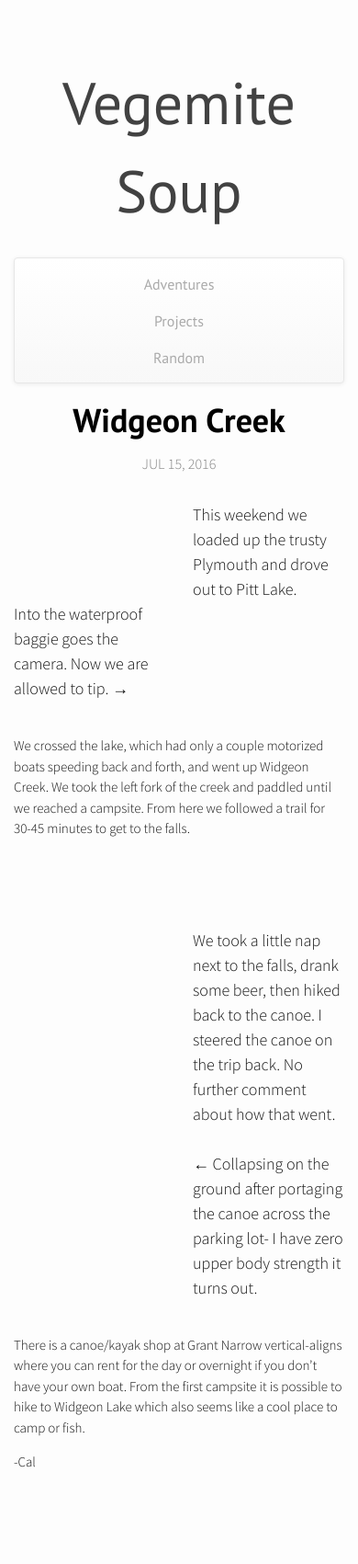
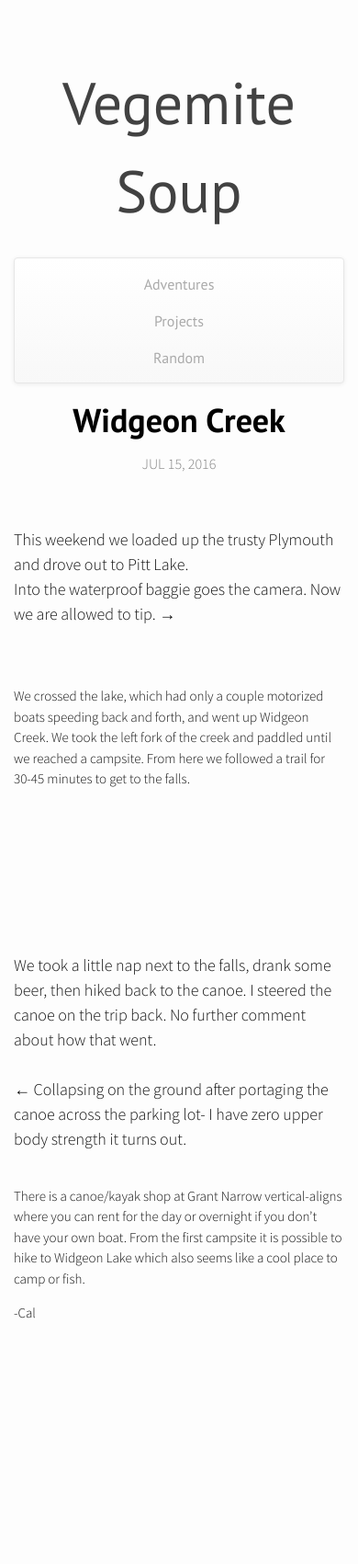
Before and after one commit to calthomson/calthomson.github.io, a Jekyll site: the page built from _posts/2016-07-15-widgeon-creek.markdown, in a window 390 px wide. Shown: the whole page at 92% size. Built offline with Jekyll 4.4.1, drawn with Linux system fonts in a browser that asks for light colours; nearby versions of some CDN libraries; after the commit the page ends 1539 px from its top, so only the background shows below that.

Commit message:
Finally fixed vertial align and bootstrap col bug

```diff
--- a/css/style.scss
+++ b/css/style.scss
@@ -104,9 +104,17 @@ img {
     vertical-align: middle;
 }
 
+/* Extra small devices (767px and down) */
+@media (max-width: 767px) {
+  .row.vertical-align {
+      display: block; /* turn off the flexible box layout */
+  }
+}
+
 .vertical-align {
     display: flex;
     align-items: center;
+    table-layout: fixed;
 }
 
 /**
```
